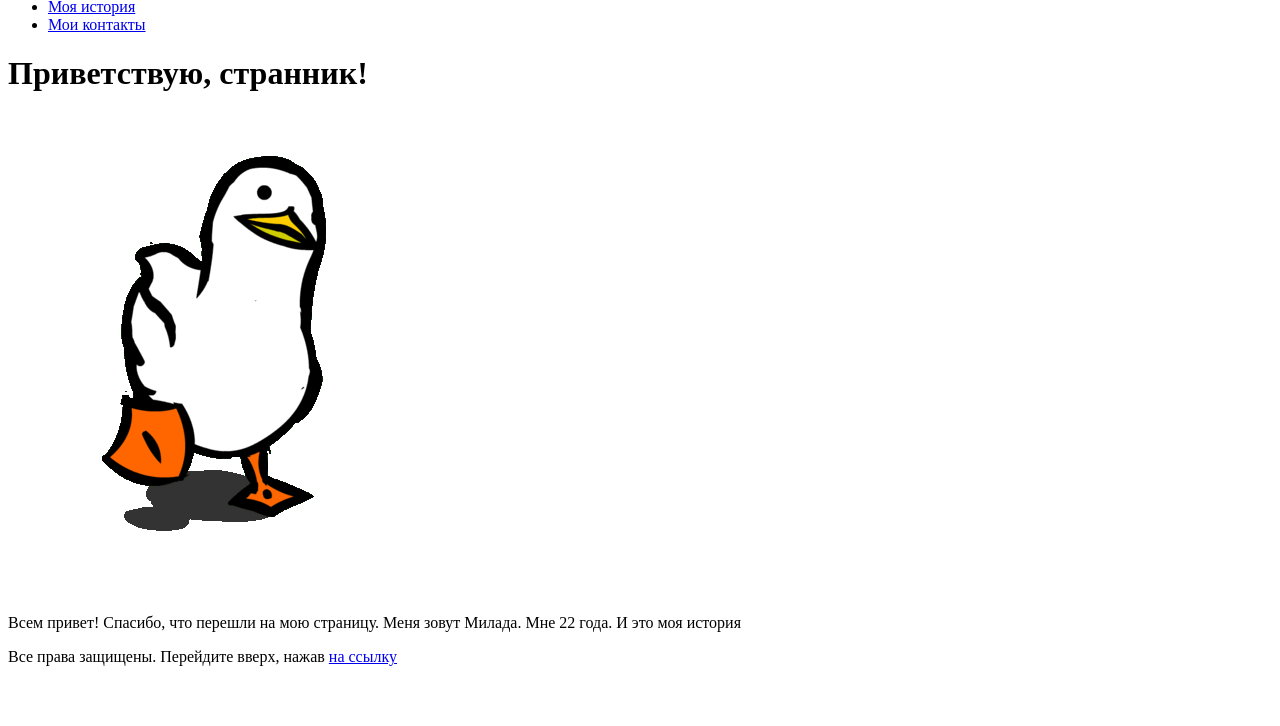
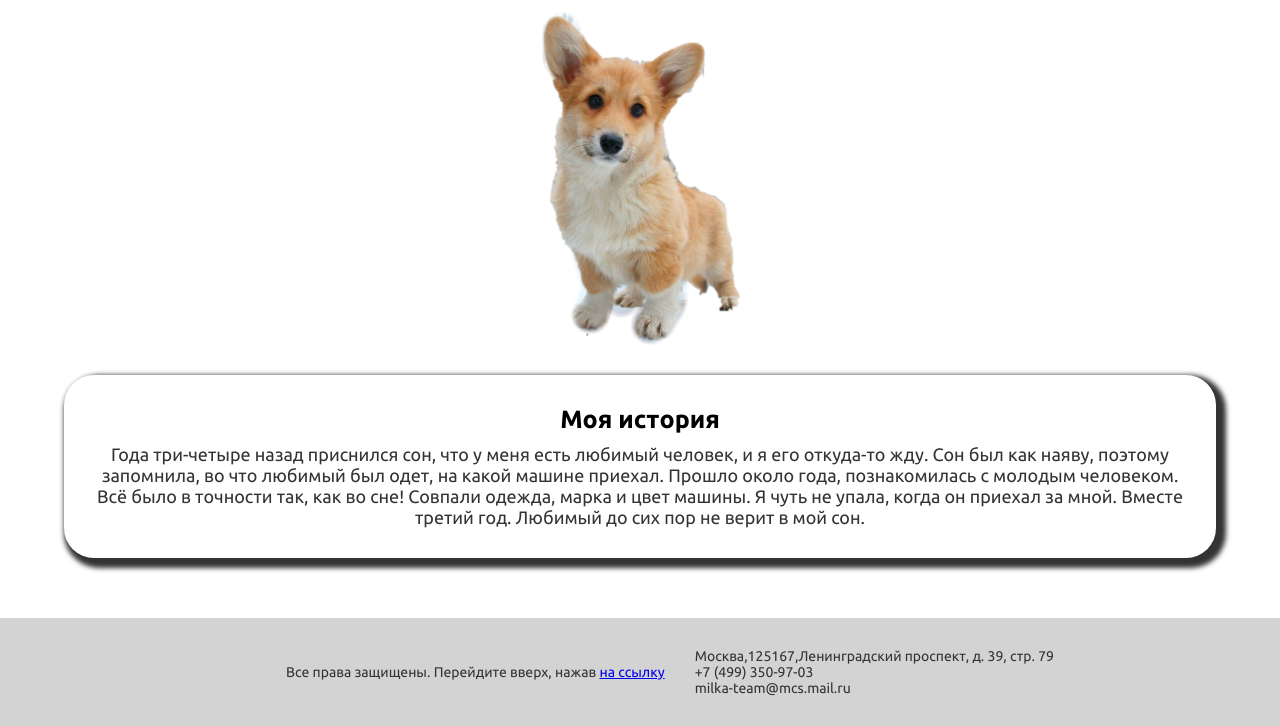
Before and after one commit to MiladaLitovko/HTML-1-Litovko-M, a plain HTML site: page index.html in a window 1280 px wide. Shown: the part 730-1456 px from the top of the page. Before the commit the page ends 1412 px from the top, so only its background shows below. Drawn offline with Linux system fonts and the light colour scheme.

Commit message:
Add styles

```diff
--- /dev/null
+++ b/css/style.css
@@ -0,0 +1,99 @@
+* {
+    font-family: 'Ubuntu', Tahoma, Geneva, Verdana, sans-serif;
+    font-size: 14px;
+    padding: 0;
+    margin: 0;
+}
+
+body, html {
+    width: 100%;
+    overflow-x: hidden;
+
+}
+.menu{
+    height: 300px;
+    width: 100%;
+    position: relative;
+}
+.menu__logo{
+    position: absolute;
+    left: 0px;
+    top: 0px;
+    width: 67px;
+    height: 67px;
+}
+.menu__image__wrapper{
+    width: 100%;
+    height: 100%;
+    position: relative;
+}
+.menu h1{
+    font-size: 40px;
+    font-weight: 600;
+    height: 100%;
+    display: flex;
+    align-items: center;
+    justify-content: center;
+}
+.menu__list{
+    display: flex;
+    align-items: center;
+    justify-content: center;
+    column-gap: 10px;
+    list-style: none;
+    background-color: rgb(40, 69, 150);
+    padding: 25px 40px;
+}
+.menu__list__item a{
+    color: white;
+    font-size: 18px;
+    font-weight: 500;
+    text-decoration: none;
+    transition: color 0.2s ease-in;
+}
+.menu__list__item a:hover{
+    color: #9ac3d3;
+}
+.content{
+    width: 90%;
+    margin: auto;
+}
+.content p{
+    text-align: center;
+    color: #333;
+    font-size: 18px;
+}
+.content #hwoami{
+    margin-top: 30px;
+    padding: 30px;
+}
+.content #story{
+    margin-top: 30px;
+    padding: 30px;
+    border-radius: 30px;
+    box-shadow: 5px 5px 5px 5px #333;
+}
+#story h2{
+    text-align: center;
+    font-size: 25px;
+    margin-bottom: 10px;
+}
+.content img{
+    width: 200px;
+    height: auto;
+    margin: 0 auto;
+    display: block;
+}
+footer{
+    width: 100%;
+    padding: 30px;
+    background-color: lightgray;
+    margin-top: 60px;
+    display: flex;
+    align-items: center;
+    justify-content: center;
+    column-gap: 30px;
+}
+footer p{
+    color: #333;
+}
--- a/index.html
+++ b/index.html
@@ -6,27 +6,46 @@
     <meta name="viewport" content="width=device-width, initial-scale=1.0">
     <title>Страница с рассказом обо мне</title>
     <link rel="shortcut icon" href="/images/klipartz.com.png">
+    <link rel="stylesheet" type="text/css" href="/css/style.css">
+    <link rel="preconnect" href="https://fonts.googleapis.com">
+    <link rel="preconnect" href="https://fonts.gstatic.com" crossorigin>
+    <link href="https://fonts.googleapis.com/css2?family=Ubuntu:wght@300;400;500;700&display=swap" rel="stylesheet">
 </head>
 <body>
     <div class="container">
-        <div class="header">
-            <img src="/images/Logo.png" alt="Logo">
+        <header>
             <div class="menu">
-                <ul>
-                    <li><a href="index.html">Кто я?</a></li>
-                    <li><a href="#">Моя история</a></li>
-                    <li><a href="#">Мои контакты</a></li>
+                <ul class="menu__list">
+                    <li class="menu__list__item"><a href="#hwoami">Кто я?</a></li>
+                    <li class="menu__list__item"><a href="#story">Моя история</a></li>
+                    <li class="menu__list__item"><a href="#footer">Мои контакты</a></li>
                 </ul>
+                <h1>Приветствую, странник!</h1>
+                <a href="#"><img src="/images/Logo.png" alt="Logo" class="menu__logo"></a>
             </div>
-            </div>
+        </header>
         <div class="content">
-            <h1>Приветствую, странник!</h1>
             <img src="/images/XOsX.gif" alt="приветствие">
-            <p>Всем привет! Спасибо, что перешли на мою страницу. Меня зовут Милада. Мне 22 года. И это моя история</p>
+            <section id="hwoami">
+                <p>Всем привет! Спасибо, что перешли на мою страницу. Меня зовут Милада. Мне 22 года. И это моя история</p>
+                <br />
+                <p>Интересный факт – японцы никогда не приветствуют друг друга привычными для нас фразами. Причина тому – их вечная занятость.
+                    Одним приветствием они хотят получить максимум информации за раз.
+                    А, вот в Таиланде нормально поднимать обе руки вверх, когда видишь знакомого человека, плеваться в Кении и высовывать языки на Тибете.</p>
+            </section>
+            <img src="/images/Story1.png" alt="My story">
+            <section id="story">
+                <h2>Моя история</h2>
+                <p>Года три-четыре назад приснился сон, что у меня есть любимый человек, и я его откуда-то жду. Сон был как наяву, поэтому запомнила, во что любимый был одет, на какой машине приехал.
+                    Прошло около года, познакомилась с молодым человеком. Всё было в точности так, как во сне! Совпали одежда, марка и цвет машины. Я чуть не упала, когда он приехал за мной. Вместе третий год. Любимый до сих пор не верит в мой сон.</p>
+            </section>
         </div>
-        <div class="footer">
+        <footer id="footer">
             <p>Все права защищены. Перейдите вверх, нажав <a href="#top">на ссылку</a></p>
-        </div>
+            <p>Москва,125167,Ленинградский проспект, д. 39, стр. 79<br>
+                +7 (499) 350-97-03<br>
+                milka-team@mcs.mail.ru</p>
+        </footer>
 </div>
 </body>
 </html>
```
Also changed, not shown: images/Header.jpg (added), images/Story1.png (added).
